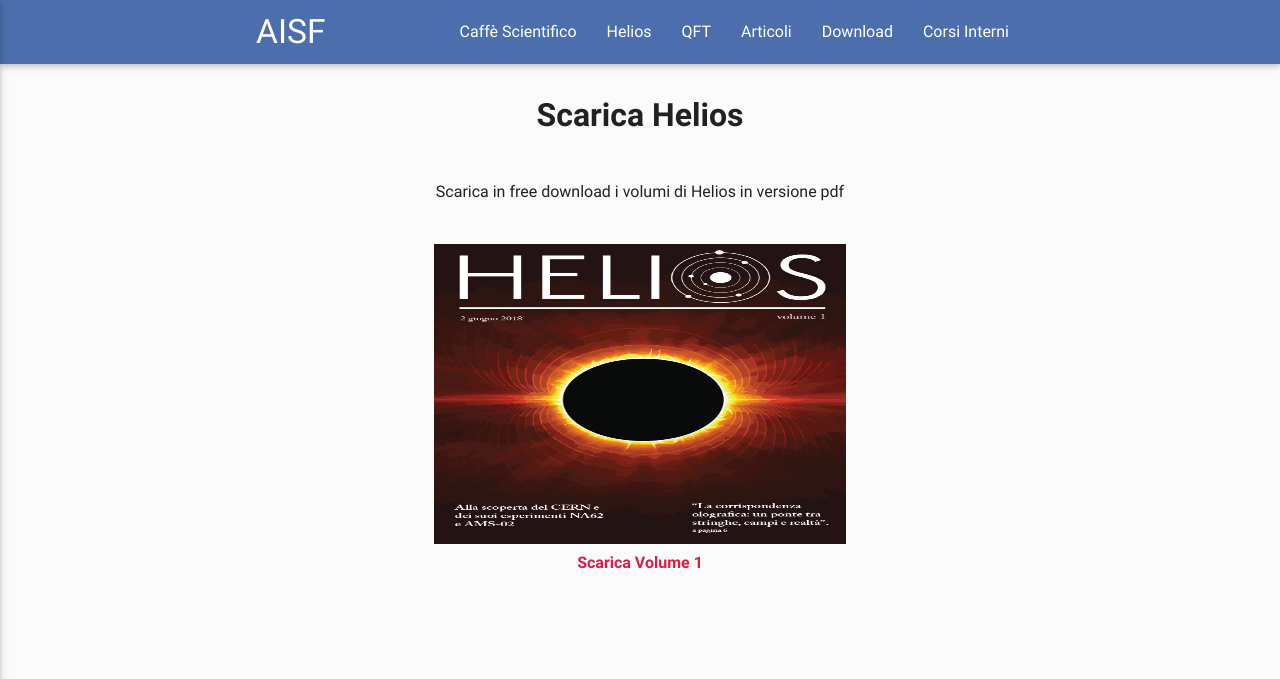
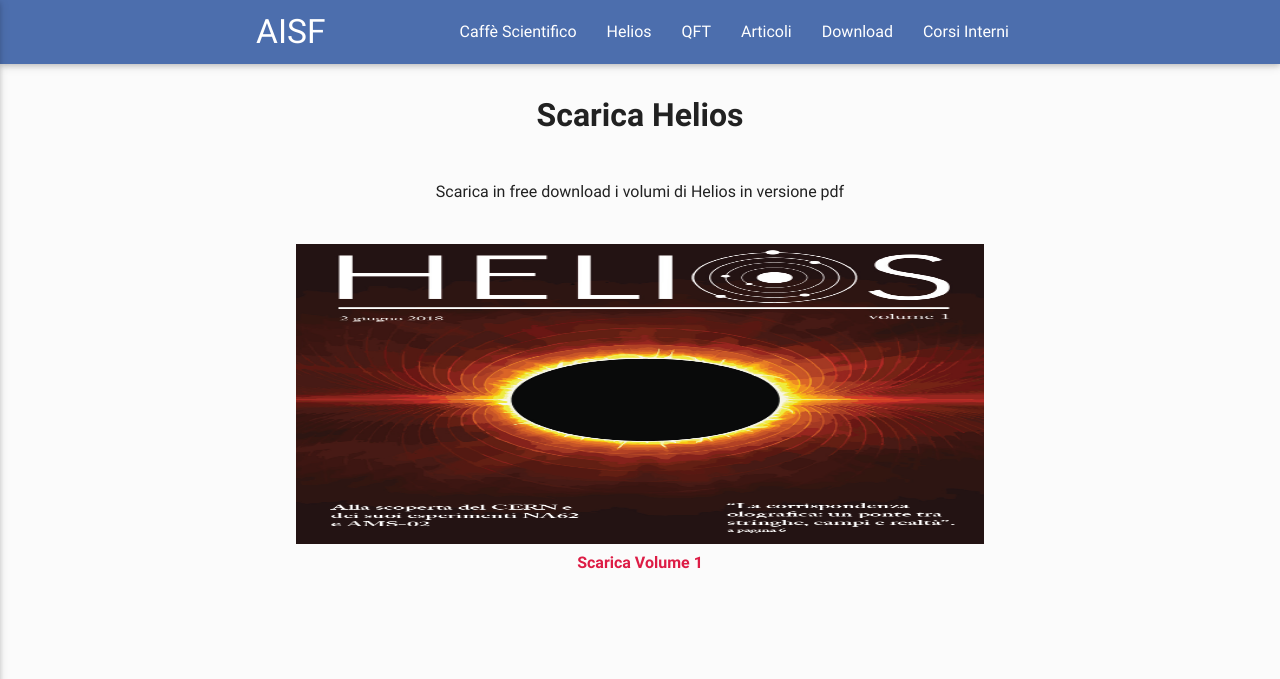
Before and after one commit to ai-sf/aisf_perugia, a Jekyll site: the page built from download.html, in a window 1280 px wide. Shown: the top 679 px of the page. Built offline with Jekyll 4.4.1, drawn with Linux system fonts in a browser that asks for light colours; nearby versions of some CDN libraries; grey boxes are pictures that could not be loaded.

Commit message:
Update download.html

```diff
--- a/download.html
+++ b/download.html
@@ -16,7 +16,7 @@
 
 <center>
 <figure>
-    <img src="/perugia/imageHelios/helios1loc.png" alt="centered image" style="max-width:60%"
+    <img src="/perugia/imageHelios/helios1loc.png" alt="centered image" style="max-width:100%"
     height="300" width="100" class="responsive" >
     <br><a href="/perugia/imageHelios/Helios1.pdf"> <b>Scarica Volume 1</b> </a>
 </figure>
@@ -26,7 +26,7 @@
 
 <center>
 <figure>
-    <img src="/perugia/imageHelios/helios2loc.png" alt="centered image" style="max-width:60%"
+    <img src="/perugia/imageHelios/helios2loc.png" alt="centered image" style="max-width:100%"
     height="300" width="100" class="responsive" >
     <br><a href="/perugia/imageHelios/Helios1.pdf"> <b>Scarica Volume 2</b> </a>
 </figure>
```
